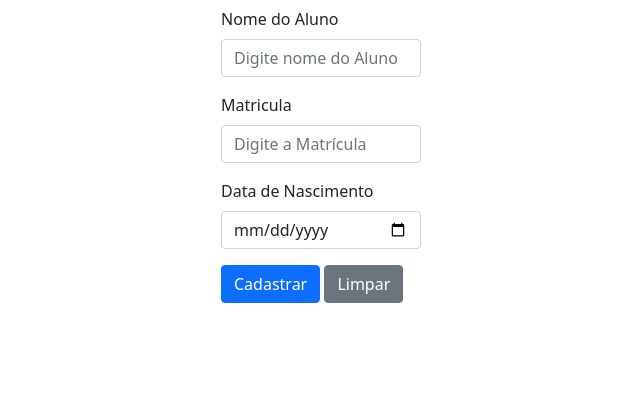
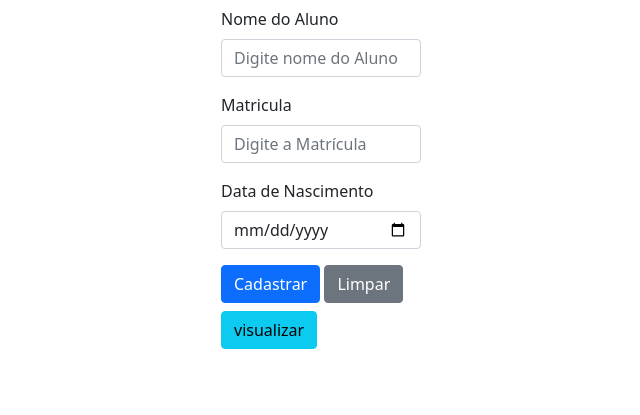
Before and after one commit to brunoqueluci/sistemaEscola, a PHP site: page /sistemaEscola/ in a window 1280 px wide. Shown: the part 57-472 px from the top of the page, without its empty margins (319-959 px from the left). Run offline with PHP 8.4, Linux system fonts and the light colour scheme.

Commit message:
ajuste do botão que estava fora da div.

```diff
--- a/index.php
+++ b/index.php
@@ -18,12 +18,11 @@
             </div>
         </nav>
     </div>
-    <form>
+    <form action="../sistemaEscola/controller/aluno.php" method="POST">
         <div class="conteiner">
             <div class="d-flex justify-content-center my-auto px-md-5">
                 <div class="col-3 d-flex px-md-5 py-md-2 align-items-center">
                     <div class="row">
-                        <form action="../sistemaEscola/controller/aluno.php" method="POST">
                             <div>
                                 <div class="mb-3">
                                     <label for="nomeAluno" class="form-label">Nome do Aluno</label>
@@ -44,10 +43,12 @@
                                 </div>
                             </div>
                             <div class="mb-3">
-                                <button type="submit" class=" btn btn-primary" value="cadastrar">Cadastrar</button>
-                                <button type="reset" class=" btn btn-secondary" value="Reset">Limpar</button>
+                                <button type="submit" class="btn btn-primary" value="cadastrar">Cadastrar</button>
+                                <button type="reset" class="btn btn-secondary" value="Reset">Limpar</button>
+                                <a href="http://localhost/sistemaEscola/view/visualizaralunos.php">
+                                    <button class="btn btn-info mt-2">visualizar</button>
+                                </a>
                             </div>
-                        </form>
                     </div>
                 </div>
             </div>
```
